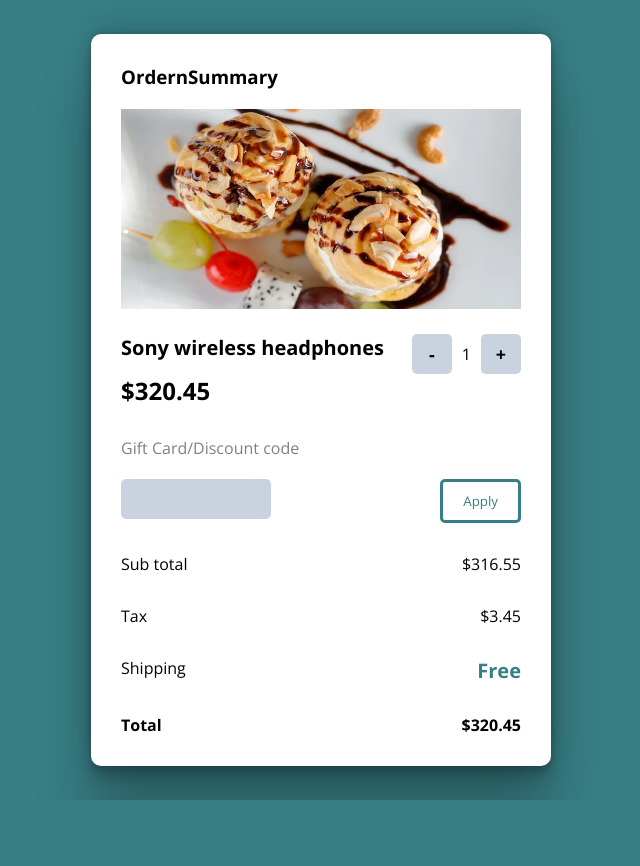
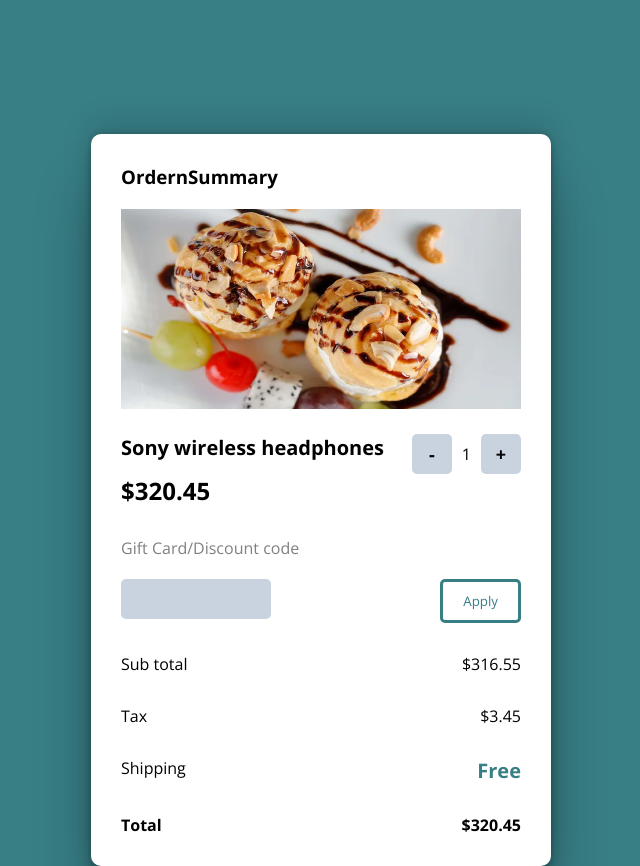
Before and after one commit to Anirudh168/Order-Summary-Page, a plain HTML site: page index.html in a window 1280 px wide. Shown: the top 866 px of the page, without its empty margins (319-959 px from the left). Before the commit the page ends 800 px from the top, so only its background shows below. Drawn offline with nearby package versions, Linux system fonts and the light colour scheme.

Commit message:
change success

```diff
--- a/css/style.css
+++ b/css/style.css
@@ -9,7 +9,8 @@
 body
 {
     background-color: rgb(56, 126,133);
-    height: 100vh;
+    height: 1000px;
+    width: 100%;
     display: flex;
     justify-content: center;
     align-items: center;
```
